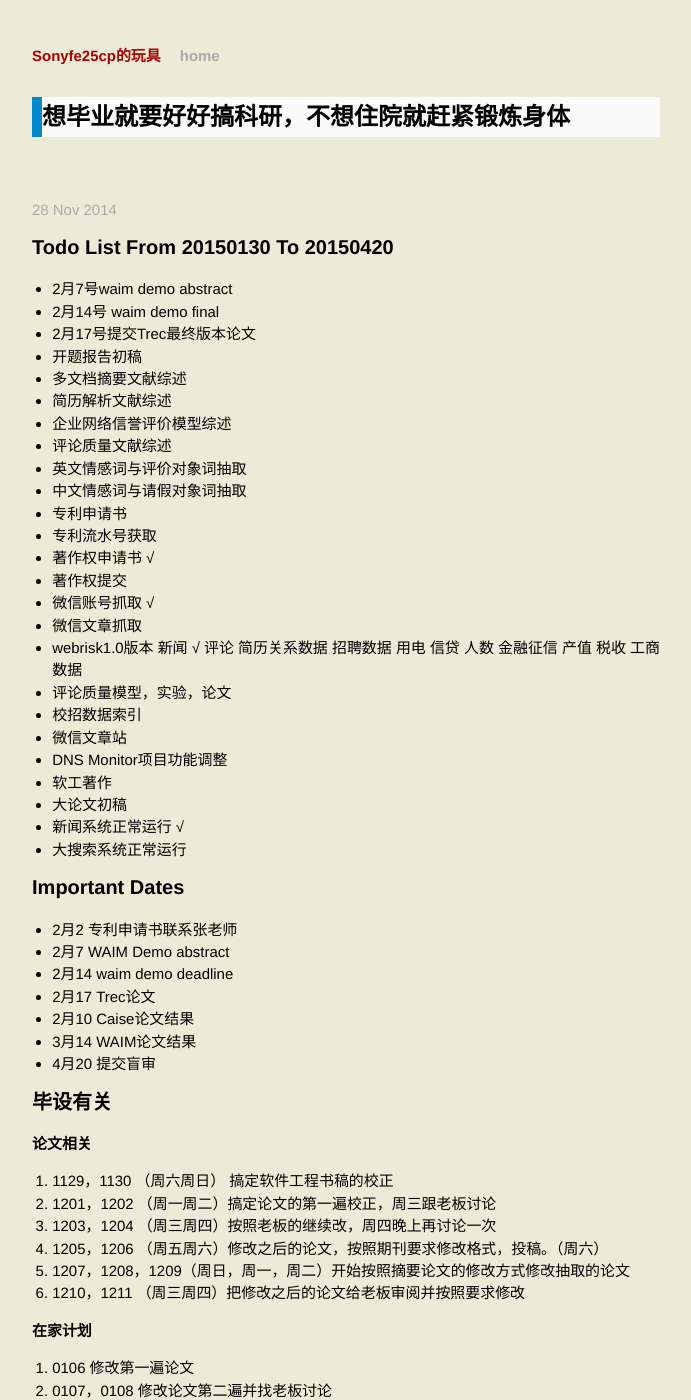
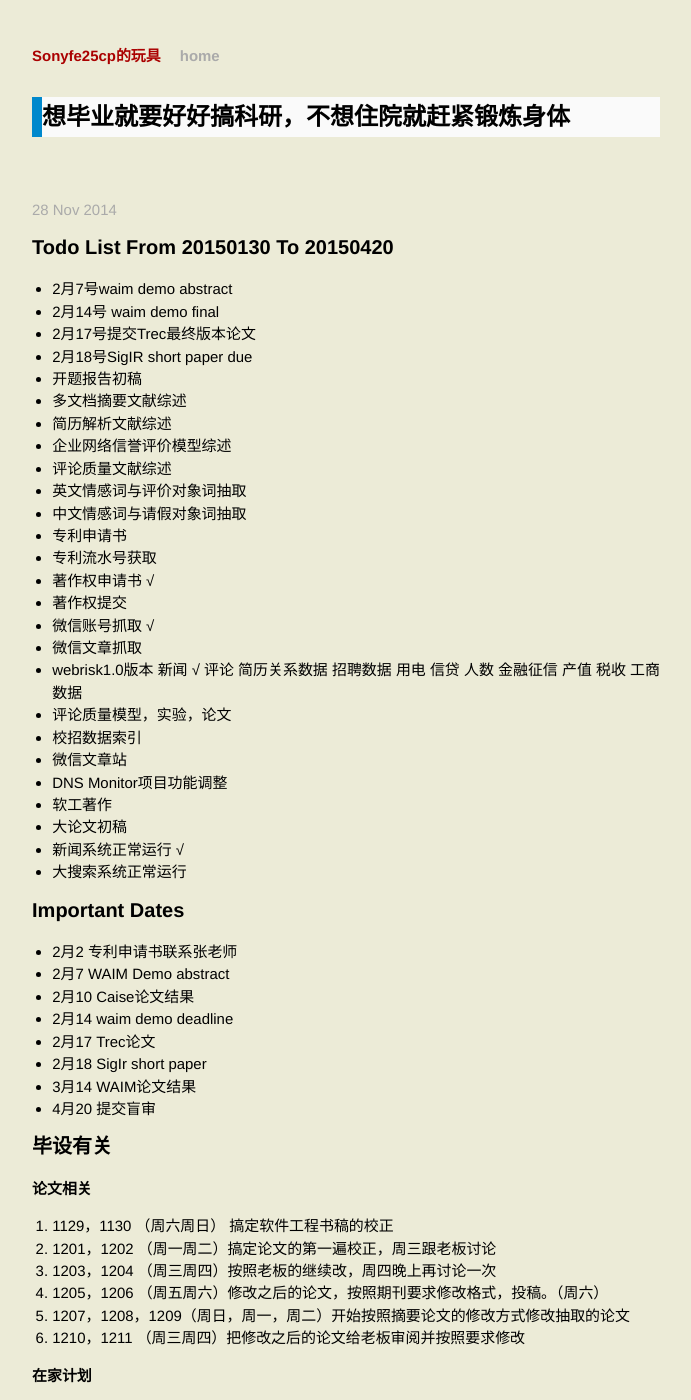
Before and after one commit to sonyfe25cp/sonyfe25cp.github.io, a Jekyll site: the page built from _posts/2014-11-28-no-zuo-no-die.md, in a window 1280 px wide and 1400 px high. Shown: the whole window, without its empty margins (294-985 px from the left). Built offline with Jekyll 4.4.1, drawn with Linux system fonts in a browser that asks for light colours; comment, search, counter and statistics services are not loaded.

Commit message:
add new to todo

```diff
--- a/_posts/2014-11-28-no-zuo-no-die.md
+++ b/_posts/2014-11-28-no-zuo-no-die.md
@@ -9,6 +9,7 @@ category: plan
 * 2月7号waim demo abstract
 * 2月14号 waim demo final
 * 2月17号提交Trec最终版本论文
+* 2月18号SigIR short paper due
 * 开题报告初稿
 * 多文档摘要文献综述
 * 简历解析文献综述
@@ -47,9 +48,10 @@ category: plan
 ### Important Dates
 * 2月2 专利申请书联系张老师
 * 2月7 WAIM Demo abstract
+* 2月10 Caise论文结果
 * 2月14 waim demo deadline
 * 2月17 Trec论文
-* 2月10 Caise论文结果
+* 2月18 SigIr short paper
 * 3月14 WAIM论文结果
 * 4月20 提交盲审
 
```
